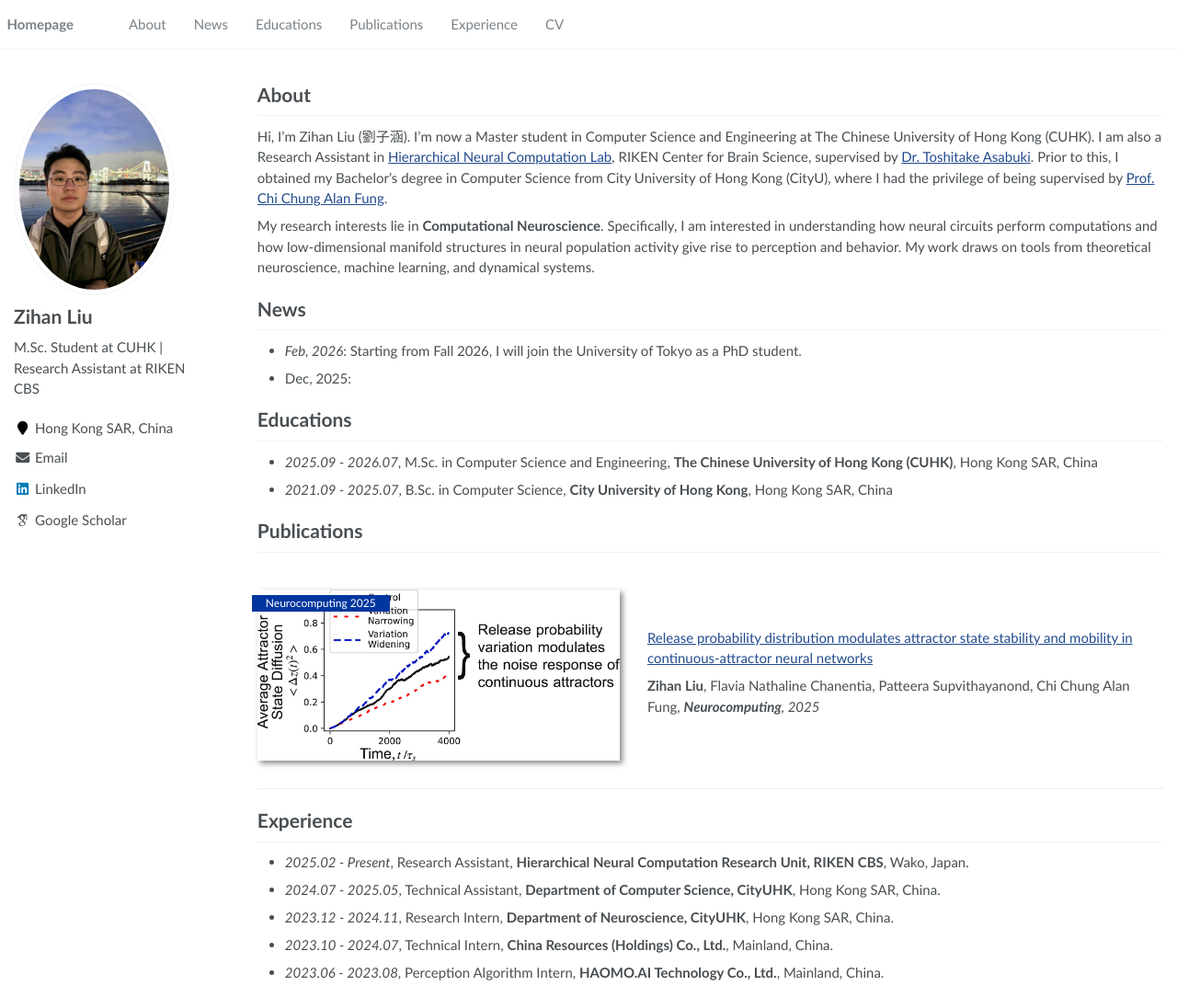
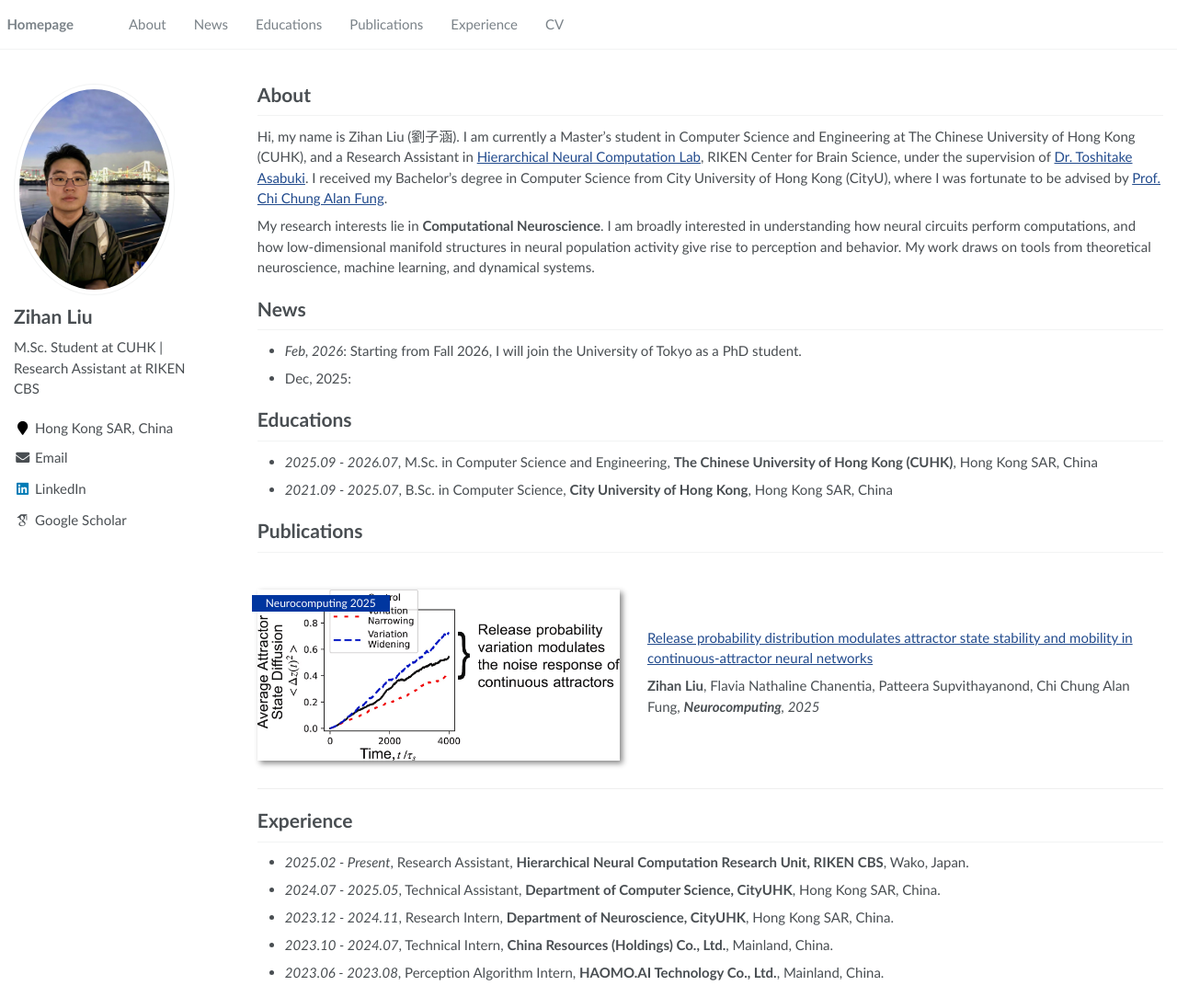
Before and after one commit to zihanliu987/zihanliu987.github.io, a Jekyll site: the page built from _pages/about.md, in a window 1280 px wide and 1084 px high. Shown: the whole window at 92% size. Built offline with Jekyll 4.4.1, drawn with Linux system fonts in a browser that asks for light colours; some web fonts are replaced.

Commit message:
Polish about bio and fix Computational Neuroscience formatting
Co-authored-by: Cursor <cursoragent@cursor.com>

```diff
--- a/_pages/about.md
+++ b/_pages/about.md
@@ -18,9 +18,9 @@ redirect_from:
 
 # About
 
-Hi, I'm Zihan Liu (劉子涵). I'm now a Master student in Computer Science and Engineering at The Chinese University of Hong Kong (CUHK). I am also a Research Assistant in [Hierarchical Neural Computation Lab](https://cbs.riken.jp/en/faculty/t.asabuki/), RIKEN Center for Brain Science, supervised by [Dr. Toshitake Asabuki](https://sites.google.com/view/toshitake-asabuki). Prior to this, I obtained my Bachelor's degree in Computer Science from City University of Hong Kong (CityU), where I had the privilege of being supervised by [Prof. Chi Chung Alan Fung](https://www.cityu.edu.hk/stfprofile/ccfung.htm).
+Hi, my name is Zihan Liu (劉子涵). I am currently a Master's student in Computer Science and Engineering at The Chinese University of Hong Kong (CUHK), and a Research Assistant in [Hierarchical Neural Computation Lab](https://cbs.riken.jp/en/faculty/t.asabuki/), RIKEN Center for Brain Science, under the supervision of [Dr. Toshitake Asabuki](https://sites.google.com/view/toshitake-asabuki). I received my Bachelor's degree in Computer Science from City University of Hong Kong (CityU), where I was fortunate to be advised by [Prof. Chi Chung Alan Fung](https://www.cityu.edu.hk/stfprofile/ccfung.htm).
 
-My research interests lie in **C****omputational Neuroscience**. Specifically, I am interested in understanding how neural circuits perform computations and how low-dimensional manifold structures in neural population activity give rise to perception and behavior. My work draws on tools from theoretical neuroscience, machine learning, and dynamical systems.
+My research interests lie in **Computational Neuroscience**. I am broadly interested in understanding how neural circuits perform computations, and how low-dimensional manifold structures in neural population activity give rise to perception and behavior. My work draws on tools from theoretical neuroscience, machine learning, and dynamical systems.
 
 # News
 
```
